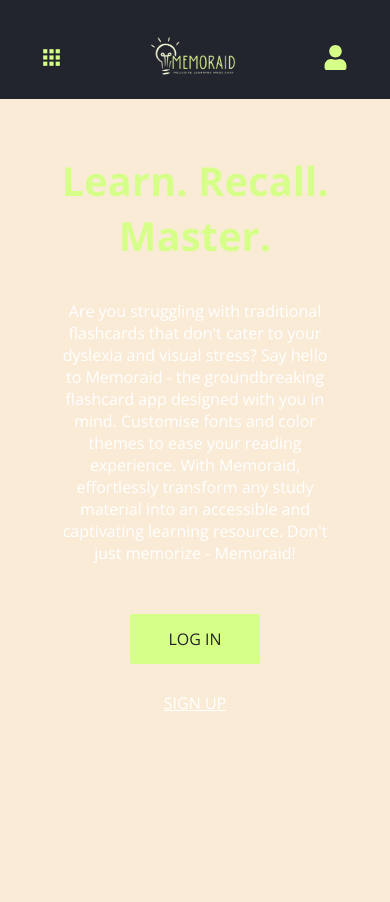
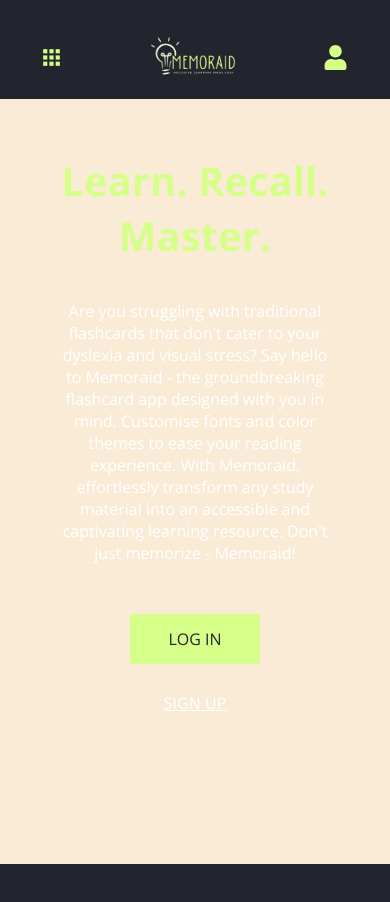
Before and after one commit to rkumari2/memoraid_client, a React (Vite) app: page / in a window 390 px wide. Shown: the top 902 px of the page. After the commit the page ends 864 px from the top, so only its background shows below. Built offline with nearby package versions, Linux system fonts and the light colour scheme.

Commit message:
fixed .page

```diff
--- a/src/components/Navbar/style.css
+++ b/src/components/Navbar/style.css
@@ -93,7 +93,6 @@
         display: flex;
         flex-direction: column;
         background-color: antiquewhite;
-        padding-bottom: 100px;
     }
 
     #navbar-cont {
@@ -193,6 +192,11 @@
 }
 
 @media only screen and (max-width: 450px) {
+    .page {
+        height: auto;
+        padding-bottom: 100px;
+    }
+
     #navbar-cont {
         height: 10vh;
     }
--- a/src/components/UserHomePage/index.jsx
+++ b/src/components/UserHomePage/index.jsx
@@ -47,7 +47,7 @@
           <h2>View Your Progress</h2>
         </MotionDiv>
 
-        <MotionDiv className='option' id='option-box' whileHover={{scale:1.1}} whileTap={{scale:0.9}} onClick={handleSettingsClick} style={{ paddingBottom: !isLargeScreen ? '500px' : '0' }}>
+        <MotionDiv className='option' id='option-box' whileHover={{scale:1.1}} whileTap={{scale:0.9}} onClick={handleSettingsClick}>
           <img src="accessibility.png" alt="" />
           <h2>View Your Settings</h2>
         </MotionDiv>
--- a/src/pages/Home/style.css
+++ b/src/pages/Home/style.css
@@ -125,9 +125,11 @@
     }
 
     .logged-in-home-page-cont {
-        /* background-color: black; */
+        background-color: black;
         width: 80%;
-        height: 100%;
+        padding-left: 10%;
+        padding-right: 10%;
+        height: auto;
         display: flex;
         flex-direction: column;
         justify-content: start;
```
